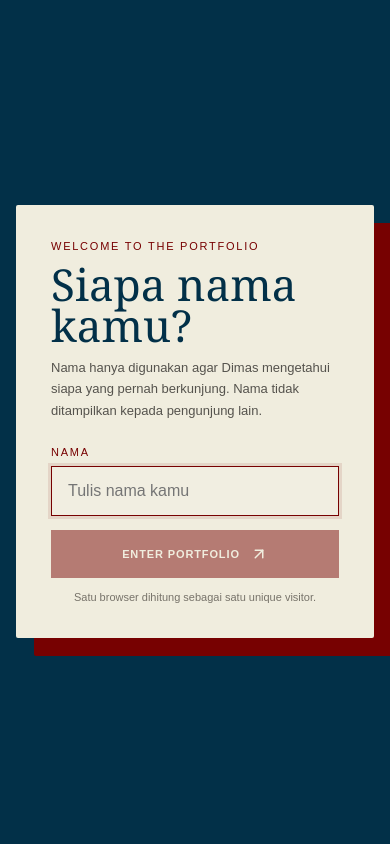
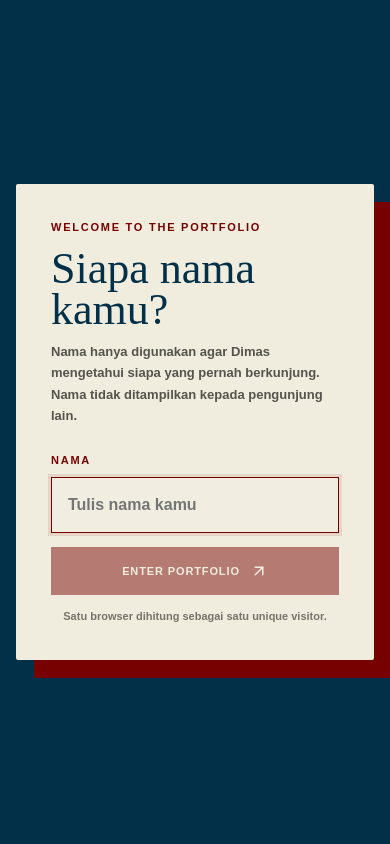
Before and after one commit to Dimscoding/dimasriyanto, a Next.js app: page / in a window 390 px wide. Shown: the top 844 px of the page. Built offline with nearby package versions, Linux system fonts and the light colour scheme; a web font is replaced by a local one.

Commit message:
Fix mobile layout and normalize typography

```diff
--- a/app/luxury.css
+++ b/app/luxury.css
@@ -14,13 +14,13 @@
   --muted: #7a766c;
   --line: rgba(240, 237, 222, .18);
   --black-line: var(--navy);
-  --font-display: Georgia, "Times New Roman", serif;
-  --font-ui: Arial, Helvetica, sans-serif;
-  --font-body: Arial, Helvetica, sans-serif;
+  --font-display: "Times New Roman", Times, serif;
+  --font-ui: "Metropolis", Arial, Helvetica, sans-serif;
+  --font-body: "Metropolis", Arial, Helvetica, sans-serif;
 }
 
 html, body { background: var(--cream); }
-body { color: var(--navy); font-family: var(--font-body); font-weight: 400; }
+body { color: var(--navy); font-family: var(--font-body); font-weight: 700; }
 .site-noise, .section-gradient, .hero-backdrop-glow, .intro-haze, .intro-membrane, .intro-energy-ring, .intro-horizon, .touch-ripple, .cursor-dot, .cursor-follower { display: none !important; }
 .section-inner { width: min(1180px, calc(100% - 80px)); }
 .page-section { padding-block: clamp(90px, 10vw, 150px); }
@@ -238,6 +238,171 @@ footer button { border-radius: 0; }
   footer { align-items: flex-start; gap: 24px; }
 }
 
+/* Mobile rebuild: keep every block in normal document flow. */
+@media (max-width: 760px) {
+  html, body, .site-shell { width: 100%; max-width: 100%; overflow-x: clip; }
+  body { font-size: 16px; line-height: 1.55; }
+  p { font-size: 16px; line-height: 1.65; }
+  h1, h2, h3 { overflow-wrap: anywhere; }
+
+  .scroll-progress { z-index: 130; height: 4px; border: 0; }
+  .scroll-progress::before { display: none; }
+  .scroll-progress b { top: 8px; right: 14px; padding: 3px 5px; font-size: 10px; }
+
+  .navbar {
+    inset: 12px 10px auto;
+    width: auto;
+    height: 58px;
+    padding: 0 10px 0 15px;
+    box-shadow: 0 7px 20px rgba(2,48,72,.08);
+  }
+  .brand { gap: 5px; }
+  .brand span { font-size: 10px; letter-spacing: .09em; }
+  .brand b { font-size: 9px; }
+  .menu-button { width: 42px; height: 42px; }
+  .menu-button svg { width: 21px; height: 21px; }
+  .nav-links { top: 66px; right: 0; left: 0; width: 100%; padding: 8px; }
+  .nav-links button { min-height: 44px; font-size: 13px; }
+
+  .page-section { padding-block: 68px; scroll-margin-top: 76px; }
+  .section-heading { align-items: flex-start; gap: 12px; margin-bottom: 38px; }
+  .boxed-title { padding: 8px 12px; font-size: 22px; }
+  .section-number { padding-top: 8px; font-size: 10px; text-align: right; }
+
+  .hero-section { padding-top: 94px; }
+  .hero-kicker { gap: 4px; padding-bottom: 11px; }
+  .hero-kicker span { font-size: 11px; }
+  .hero-kicker b { font-size: 8px; }
+  .hero-wordmark { max-width: 100%; margin: 32px 0 12px; font-size: 19vw; white-space: nowrap; }
+  .hero-showcase {
+    display: block;
+    width: calc(100% - 28px);
+    min-height: 0;
+    margin-inline: auto;
+    overflow: hidden;
+    box-shadow: 7px 7px 0 var(--burgundy);
+  }
+  .hero-panel-dark { display: flex; min-height: 520px; padding: 25px 20px 220px; }
+  .hero-create-copy { width: 100%; margin-top: 38px; }
+  .hero-create-copy h1 { margin: 8px 0 14px; font-size: clamp(58px, 19vw, 78px); line-height: .82; }
+  .hero-create-copy p { max-width: 29ch; font-family: var(--font-body); font-size: 14px; line-height: 1.55; }
+  .hero-actions { display: flex; width: 100%; gap: 7px; margin-top: 22px; }
+  .primary-button { flex: 1; min-height: 48px; padding: 11px 12px; font-size: 11px; }
+  .text-button { flex: 0 0 auto; min-height: 48px; padding: 10px; font-size: 11px; }
+  .hero-panel-light { display: grid; grid-template-columns: 1fr; min-height: 0; padding: 30px 22px; }
+  .hero-availability { width: 100%; margin: 0; }
+  .hero-availability strong { font-size: 36px; line-height: .95; }
+  .hero-services { width: 100%; margin: 26px 0 0; }
+  .hero-services span { padding: 10px 0; font-size: 10px; }
+  .hero-portrait {
+    z-index: 6;
+    top: 315px;
+    bottom: auto;
+    left: 50%;
+    width: 250px;
+    height: 300px;
+    object-fit: contain;
+    object-position: center bottom;
+    transform: translateX(-50%);
+  }
+  .hero-nameplate { z-index: 7; top: 480px; bottom: auto; left: 50%; width: max-content; max-width: 82%; }
+  .hero-nameplate span { font-size: 14px; }
+  .hero-nameplate b { font-size: 11px; }
+  .marquee { margin-top: 35px; }
+  .marquee div { padding-block: 12px; font-size: 12px; }
+
+  .about-statement h2,
+  .journey-intro h2,
+  .projects-head h2,
+  .contact-copy-block h2 { font-size: clamp(38px, 11vw, 48px); line-height: .98; }
+  .about-grid { gap: 34px; }
+  .about-copy { padding: 22px; }
+  .about-copy p { font-size: 16px; line-height: 1.7; }
+  .profile-facts { grid-template-columns: 1fr; }
+  .value-grid article { min-height: 0; padding: 22px; }
+  .value-grid article > svg { margin-bottom: 22px; }
+
+  .journey-intro { gap: 18px; margin-bottom: 42px; }
+  .journey-intro > p { font-size: 16px; line-height: 1.65; }
+  .journey-card {
+    position: relative;
+    display: flex;
+    flex-direction: column;
+    gap: 13px;
+    padding: 30px 0;
+  }
+  .journey-card:hover { padding-inline: 0; }
+  .journey-index { order: -2; font-size: 11px; }
+  .journey-icon { display: none; }
+  .journey-main { width: 100%; }
+  .journey-main > span { display: block; font-size: 11px; line-height: 1.55; }
+  .journey-main h3 { margin: 9px 0 12px; font-size: 38px; line-height: .98; }
+  .journey-main p { font-size: 16px; line-height: 1.65; }
+  .journey-card ul { width: 100%; gap: 7px; }
+  .journey-card li { padding: 8px 10px; font-size: 12px; }
+  .journey-documentation-preview { width: 100%; margin-top: 17px; padding: 7px; }
+  .journey-preview-images, .journey-preview-images img { height: 118px; }
+  .journey-preview-label { min-height: 36px; font-size: 10px !important; }
+
+  .toolbelt { margin-top: 48px; padding: 22px 16px; }
+  .toolbelt-heading p { font-size: 15px; line-height: 1.55; }
+  .tool-grid { grid-template-columns: 1fr; gap: 1px; }
+  .tool-grid article { min-height: 70px; padding: 14px 16px; }
+  .tool-grid b { font-size: 14px; }
+  .tool-grid small { font-size: 11px; }
+  .additional-experience { grid-template-columns: 1fr; }
+
+  .projects-head { grid-template-columns: 1fr; gap: 20px; }
+  .projects-head > p { font-size: 16px; line-height: 1.65; }
+  .archive { display: grid; gap: 14px; min-height: 0 !important; height: auto; margin: 35px auto 0; transform: none; }
+  .folder-button { display: none; }
+  .archive-card,
+  .archive.is-open .archive-card,
+  .archive.is-open .archive-print,
+  .archive.is-open .archive-brand,
+  .archive.is-open .archive-ai {
+    position: relative;
+    inset: auto;
+    width: 100%;
+    min-height: 0;
+    max-height: none;
+    padding: 13px;
+    opacity: 1;
+    transform: none;
+  }
+  .archive-card-preview { height: 150px; }
+  .web-projects { margin-top: 48px; }
+  .featured-project, .stockflow-project { padding: 18px; }
+  .featured-project-copy h3 { font-size: 28px; }
+  .featured-project-copy p { font-size: 15px; line-height: 1.6; }
+  .featured-project-actions { align-items: stretch; flex-direction: column; }
+
+  .contact-grid { gap: 36px; }
+  .contact-copy-block > p { font-size: 16px; line-height: 1.65; }
+  .direct-contact b { font-size: 15px; overflow-wrap: anywhere; }
+  .social-preview a { width: 50px; height: 50px; box-shadow: none; }
+  .contact-form { width: 100%; gap: 17px; padding: 20px; box-shadow: 6px 6px 0 var(--navy); }
+  .contact-form label { font-size: 11px; }
+  .contact-form input, .contact-form textarea { min-width: 0; padding: 13px; font-size: 15px; box-shadow: none; }
+  .contact-form textarea { min-height: 150px; }
+  .contact-form button { min-height: 52px; padding: 12px 10px; font-size: 12px; letter-spacing: .05em; box-shadow: none; }
+
+  footer { padding: 30px 18px; }
+  footer > div { align-items: flex-start; flex-direction: column; gap: 5px; }
+  footer p { max-width: 30ch; font-size: 13px; line-height: 1.55; }
+  .visitor-total { flex-direction: row; align-items: baseline; }
+  footer button { min-height: 44px; padding: 10px 13px; font-size: 13px; }
+}
+
+@media (max-width: 380px) {
+  .hero-panel-dark { padding-inline: 16px; }
+  .hero-create-copy h1 { font-size: 56px; }
+  .hero-actions { align-items: stretch; flex-direction: column; }
+  .text-button { justify-content: center; }
+  .section-heading { flex-direction: column; }
+  .section-number { text-align: left; }
+}
+
 @media (prefers-reduced-motion: reduce) {
   .intro-scene { animation: none; }
 }
```
